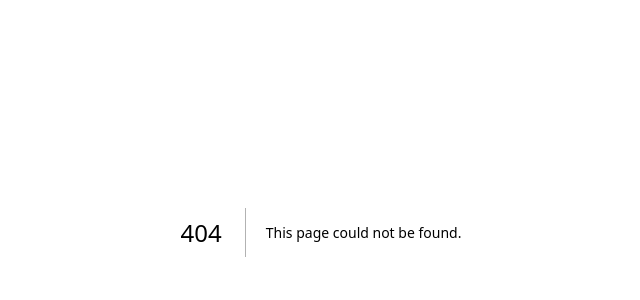
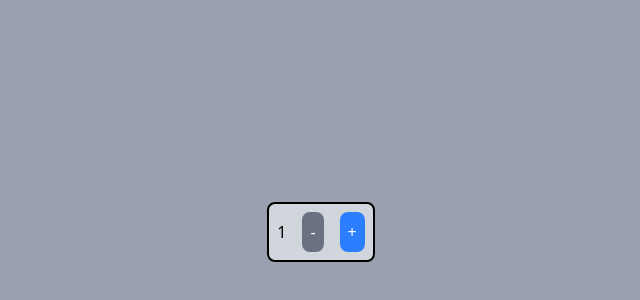
Before and after one commit to deGuzmanChris/cprg306-assignments, a Next.js app: page /week-4 in a window 1280 px wide. Before the commit this address had no page. Shown: the part 168-468 px from the top of the page, without its empty margins (319-959 px from the left). Built offline with nearby package versions, Linux system fonts and the light colour scheme.

Commit message:
added week-4 counter and page
main page link included
added styling to button and counter

```diff
--- a/app/page.js
+++ b/app/page.js
@@ -4,9 +4,11 @@ export default function MainPage() {
     return (
         <main>
             <h1>CPRG 306: Web Development 2 - Assignments</h1>
-            <Link href="/week-2">Week 2 Assignment</Link>
-            <br />
-            <Link href="/week-3">Week 3 Assignment</Link>
+                <ul>
+                    <li><Link href="/week-2">Week 2 Assignment</Link></li>
+                    <li><Link href="/week-3">Week 3 Assignment</Link></li>
+                    <li><Link href="/week-4">Week 4 Assignment</Link></li>
+                </ul>
         </main>
     );
 }
--- /dev/null
+++ b/app/week-4/new-item.js
@@ -0,0 +1,43 @@
+"use client"
+import { useState } from "react";
+
+export default function Counter() {
+    const [count,setCount] = useState(1);
+
+    const increment =  () => {
+        let currentCount = count.valueOf();
+        if (currentCount <= 19) {
+            setCount(currentCount + 1);
+        }
+    }
+    const decrement = () => {
+        let currentCount = count.valueOf();
+        if (currentCount >= 2) {
+            setCount(currentCount - 1);
+        }
+    }
+    let incButtonStyle = "bg-blue-500 text-white p-2 m-2 rounded-lg";
+    if (count >= 20) {
+        incButtonStyle = "bg-gray-500 text-white p-2 m-2 rounded-lg";
+    }
+    let decButtonStyle = "bg-blue-500 text-white p-2 m-2 rounded-lg";
+    if (count <= 1) {
+        decButtonStyle = "bg-gray-500 text-white p-2 m-2 rounded-lg";
+    }
+
+    return(
+        <main className="flex justify-center items-center h-screen bg-gray-400">
+            <div className=" flex flex-row justify-center items-center m-4 bg-gray-300 max-w-sm border-2 border-black rounded-lg">
+                <p className="p-2">{count}</p>
+                <button onClick={decrement} className={decButtonStyle}>-</button>
+                <button onClick={increment} className={incButtonStyle}>+</button>
+
+            </div>
+        </main>
+    );
+
+
+
+
+
+}
--- /dev/null
+++ b/app/week-4/page.js
@@ -0,0 +1,10 @@
+import Counter from "./new-item";
+
+export default function Page() {
+    return (
+        <main>
+            <Counter />
+
+        </main>
+    );
+}
```
